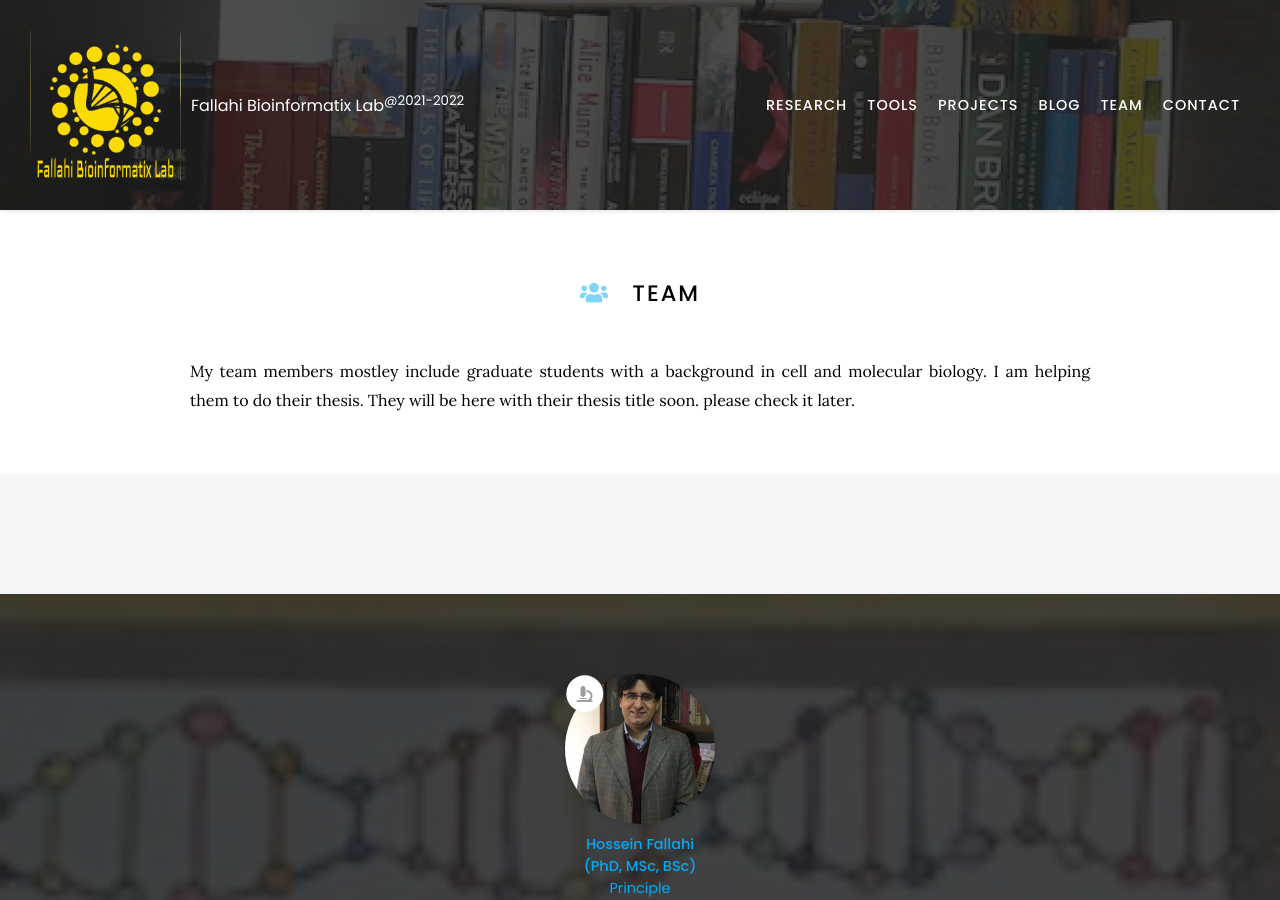
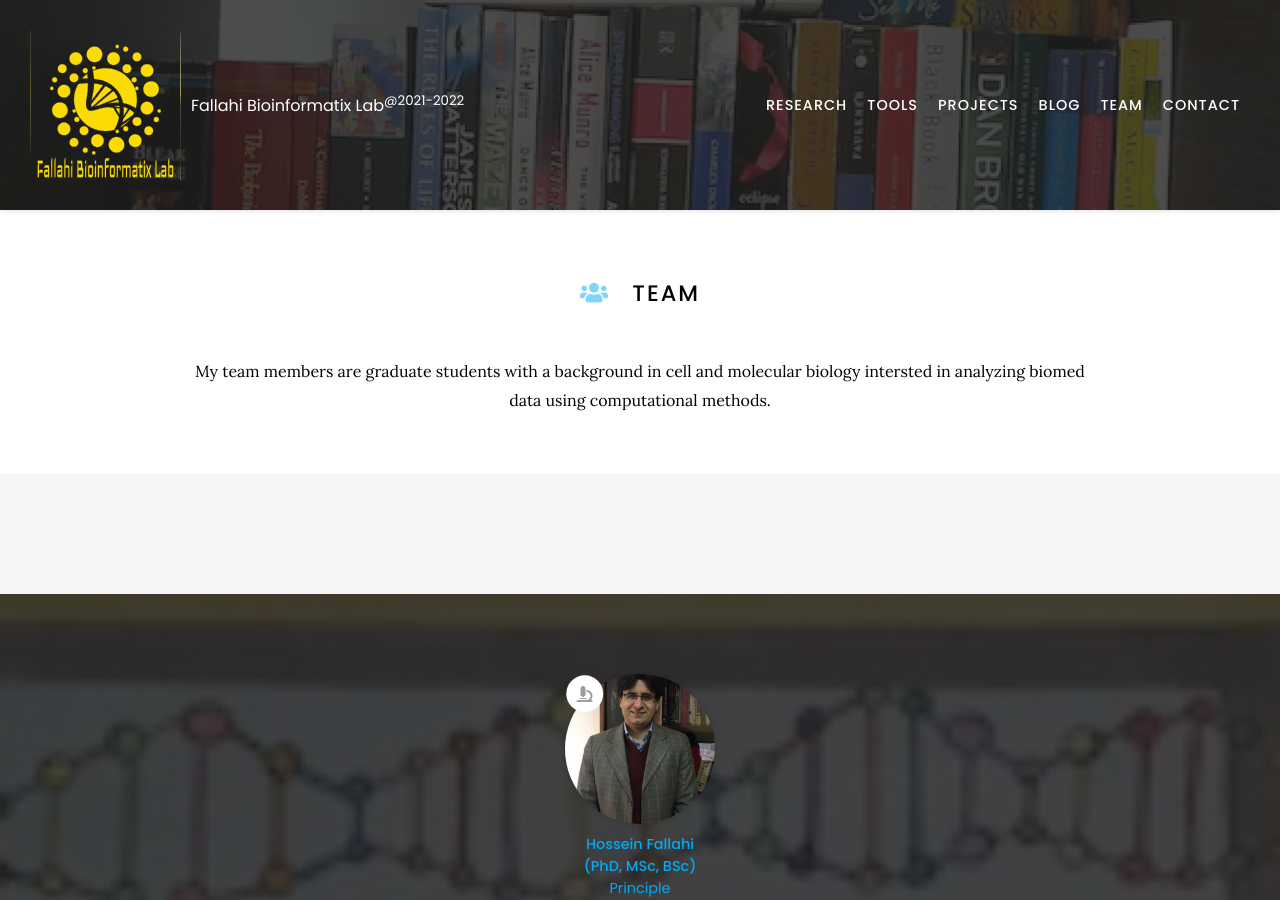
Before and after one commit to Hossein-Fallahi/Fallahi-Bioinformatics-Lab, a Jekyll site: the page built from team/index.md, in a window 1280 px wide and 900 px high. Built offline with Jekyll 4.4.1, drawn with Linux system fonts in a browser that asks for light colours; nearby versions of some CDN libraries.

Commit message:
Update index.md

```diff
--- a/team/index.md
+++ b/team/index.md
@@ -7,9 +7,9 @@ nav:
 
 # <i class="fas fa-users"></i>Team
 
-My team members mostley include graduate students with a background in cell and molecular biology. I am helping them to do their thesis.
-They will be here with their thesis title soon.
-please check it later.
+My team members are graduate students with a background in cell and molecular biology intersted in analyzing biomed data using computational methods.
+{:.center}
+
 
 {% include section.html %}
 
```
